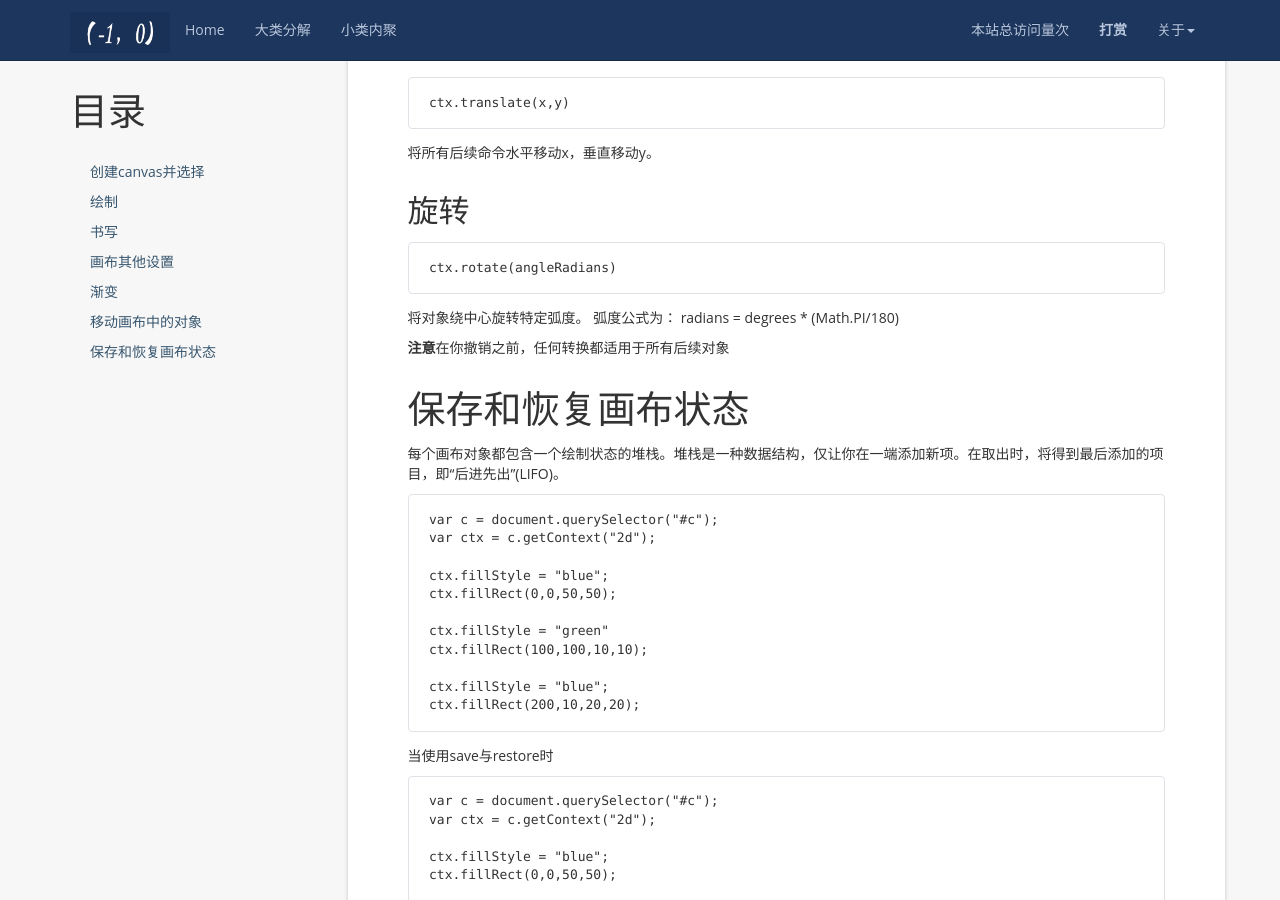
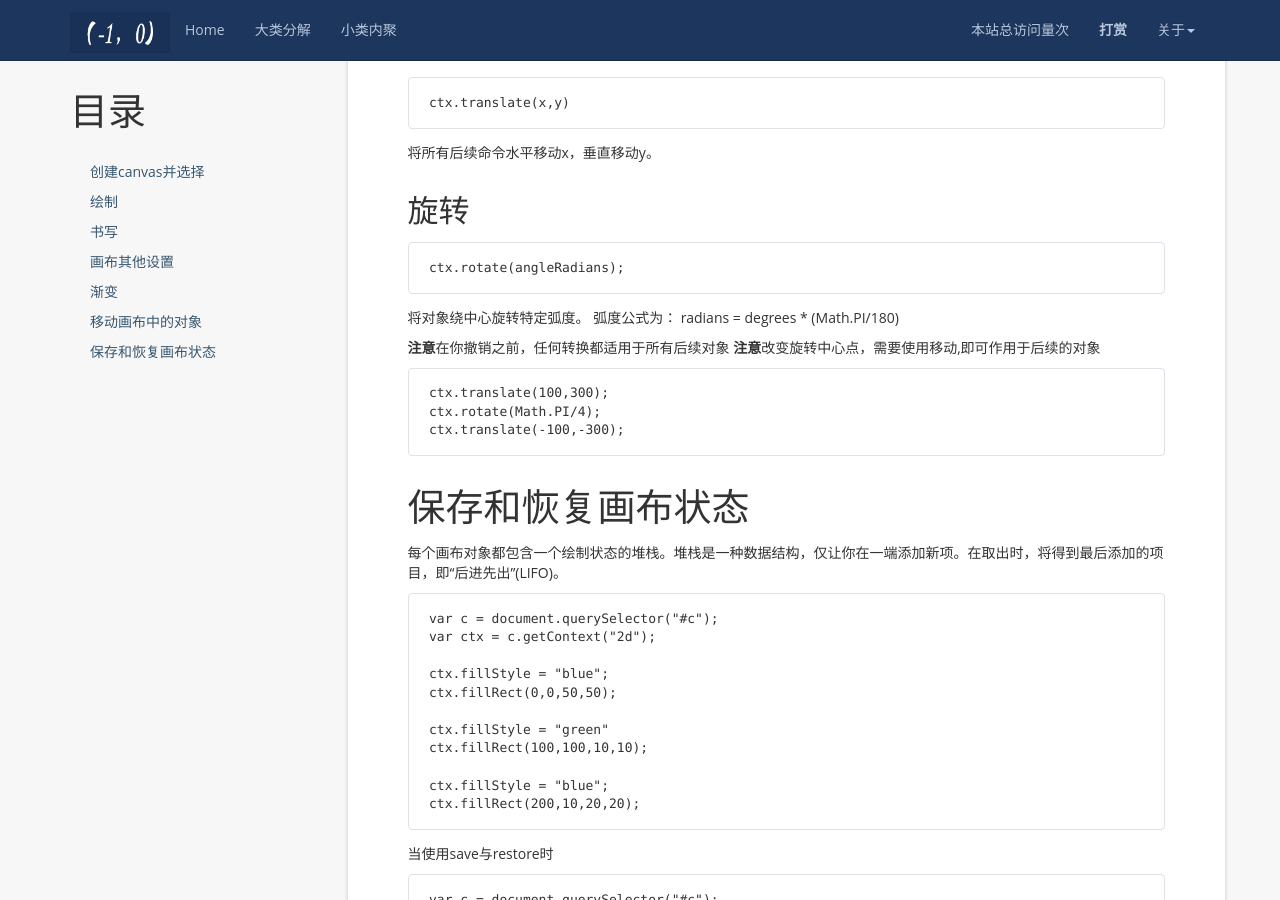
Before and after one commit to aimiy/aimiy.github.io, a Jekyll site: the page built from _posts/notes/js/2017-12-13-canvas基础绘图.md, in a window 1280 px wide and 900 px high, scrolled down 4083 px. Built offline with Jekyll 4.4.1, drawn with Linux system fonts in a browser that asks for light colours; nearby versions of some CDN libraries; comment, search, counter and statistics services are not loaded.

Commit message:
Update 2017-12-13-canvas基础绘图.md

````diff
--- a/_posts/notes/js/2017-12-13-canvas基础绘图.md
+++ b/_posts/notes/js/2017-12-13-canvas基础绘图.md
@@ -158,15 +158,19 @@ ctx.translate(x,y)
 将所有后续命令水平移动x，垂直移动y。
 ## 旋转
 ```
-ctx.rotate(angleRadians)
+ctx.rotate(angleRadians);
 ```
 将对象绕中心旋转特定弧度。
 弧度公式为：
 radians = degrees * (Math.PI/180)
 
-
 **注意**在你撤销之前，任何转换都适用于所有后续对象
-
+**注意**改变旋转中心点，需要使用移动,即可作用于后续的对象
+```
+ctx.translate(100,300);
+ctx.rotate(Math.PI/4);
+ctx.translate(-100,-300);
+```
 
 # 保存和恢复画布状态
 每个画布对象都包含一个绘制状态的堆栈。堆栈是一种数据结构，仅让你在一端添加新项。在取出时，将得到最后添加的项目，即“后进先出”(LIFO)。
````
